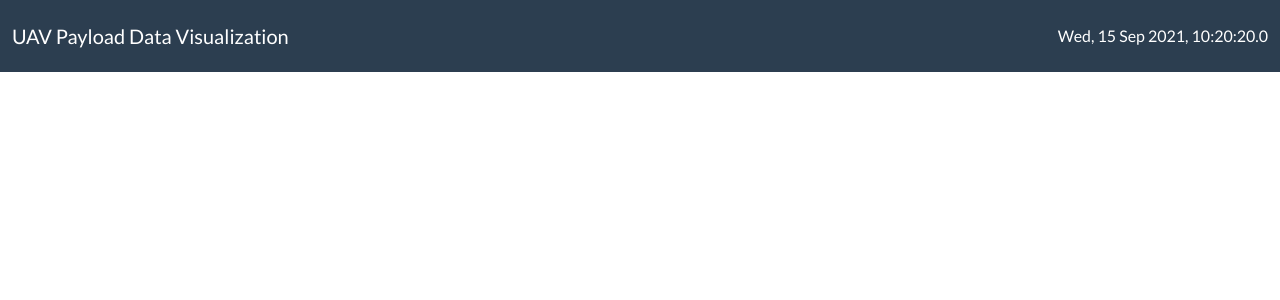
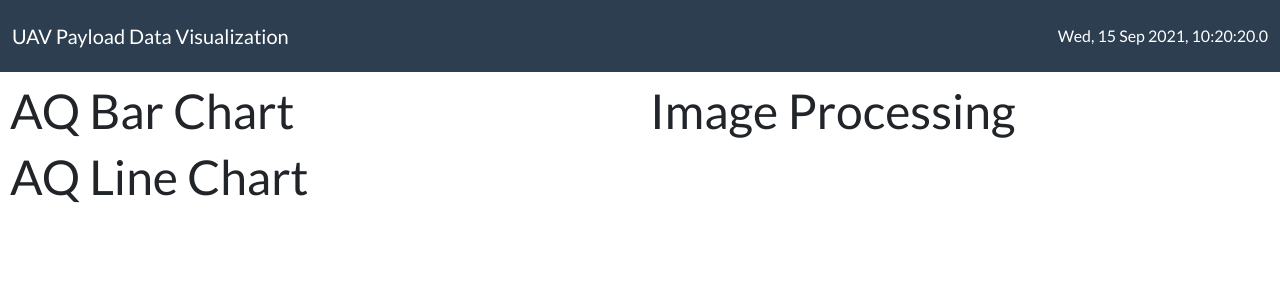
Before and after one commit to georgep9/uav-webvis, a Vue app in the folder client/: page / in a window 1280 px wide. Shown: the top 300 px of the page. Built offline with nearby package versions, Linux system fonts and the light colour scheme.

Commit message:
[client] init components & layout for air quality and image processing

```diff
--- a/client/src/App.vue
+++ b/client/src/App.vue
@@ -1,9 +1,9 @@
 <template>
   <div id="app">
 
-    <NavBar/>
-
-    <AirQuality/>
+    <NavBar id="nav-bar-comp"/>
+    <AirQuality id="air-quality-comp"/>
+    <ImageProcessing id="image-processing-comp"/>
 
   </div>
 </template>
@@ -11,13 +11,15 @@
 <script>
 
 import NavBar from './components/NavBar.vue';
-import AirQuality from './components/AirQuality.vue'
+import AirQuality from './components/AirQuality.vue';
+import ImageProcessing from './components/ImageProcessing.vue';
 
 export default {
   name: 'App',
   components: {
     NavBar,
-    AirQuality
+    AirQuality,
+    ImageProcessing
   }
 }
 
@@ -25,4 +27,14 @@ export default {
 
 <style>
 @import './assets/css/bootstrap.min.css';
+#air-quality-comp {
+  width: 50%;
+  float: left;
+  padding: 10px;
+}
+#image-processing-comp {
+  width: 50%;
+  float: left;
+  padding: 10px;
+}
 </style>
--- /dev/null
+++ b/client/src/components/AQBarChart.vue
@@ -0,0 +1,19 @@
+<template>
+    <div id="aq-bar-chart">
+
+        <h1>AQ Bar Chart</h1>
+
+    </div>
+</template>
+
+<script>
+export default {
+
+    name: 'AQBarChart',
+
+}
+</script>
+
+<style>
+
+</style>
--- /dev/null
+++ b/client/src/components/AQLineChart.vue
@@ -0,0 +1,17 @@
+<template>
+  <div id="aq-line-chart">
+
+    <h1>AQ Line Chart</h1>
+
+  </div>
+</template>
+
+<script>
+export default {
+  name: 'AQLineChart'
+}
+</script>
+
+<style>
+
+</style>
--- a/client/src/components/AirQuality.vue
+++ b/client/src/components/AirQuality.vue
@@ -1,18 +1,28 @@
 <template>
   <div id="airquality">
-    <div id="live-data">
-        <canvas id="live-data-bar"></canvas>
-    </div>
+
+    <AQBarChart/>
+    <AQLineChart/>
+
   </div>
 </template>
 
 <script>
 
+import AQBarChart from './AQBarChart.vue';
+import AQLineChart from './AQLineChart.vue'
+
 export default {
 
-  name: 'AirQuality'
+  name: 'AirQuality',
+
+  components: {
+    AQBarChart,
+    AQLineChart
+  }
 
 }
+
 </script>
 
 <style>
--- /dev/null
+++ b/client/src/components/ImageProcessing.vue
@@ -0,0 +1,17 @@
+<template>
+  <div id="image-processing">
+
+    <h1>Image Processing</h1>
+
+  </div>
+</template>
+
+<script>
+export default {
+  name: 'ImageProcessing'
+}
+</script>
+
+<style>
+
+</style>
```
